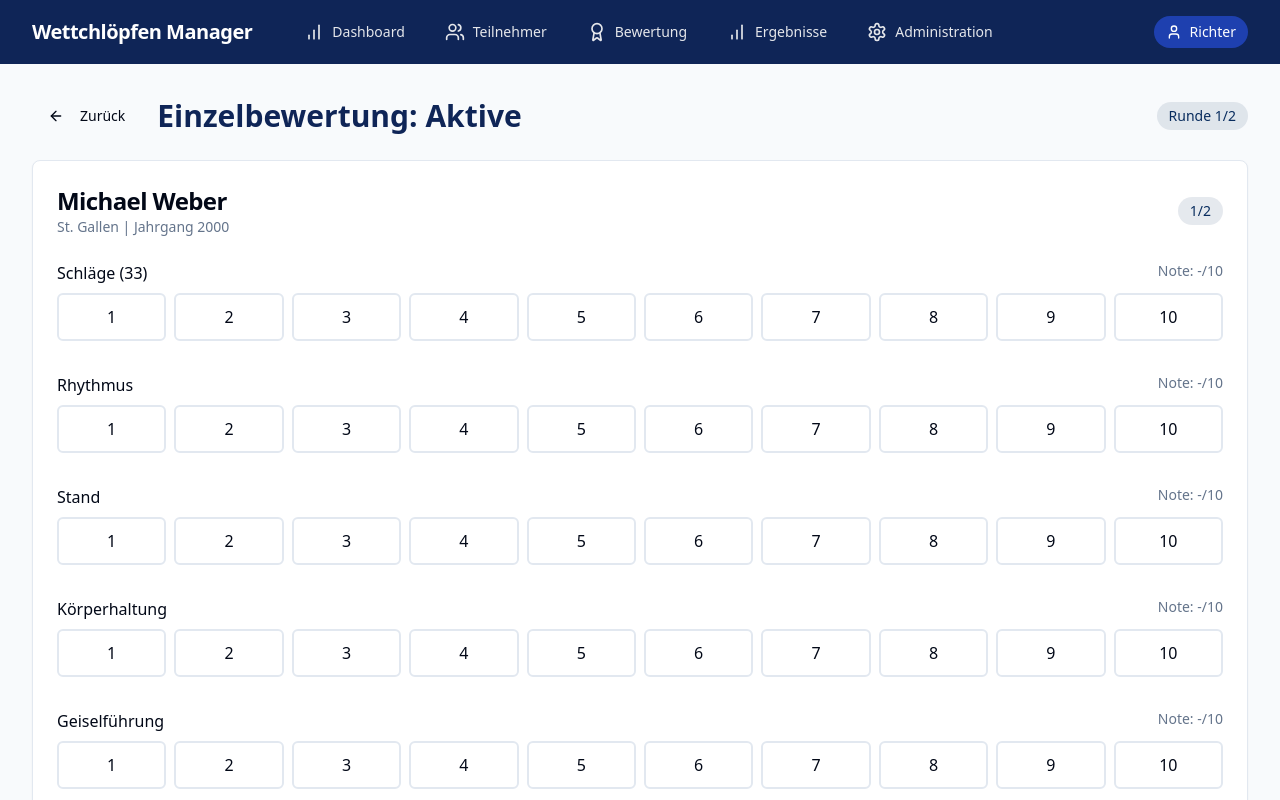
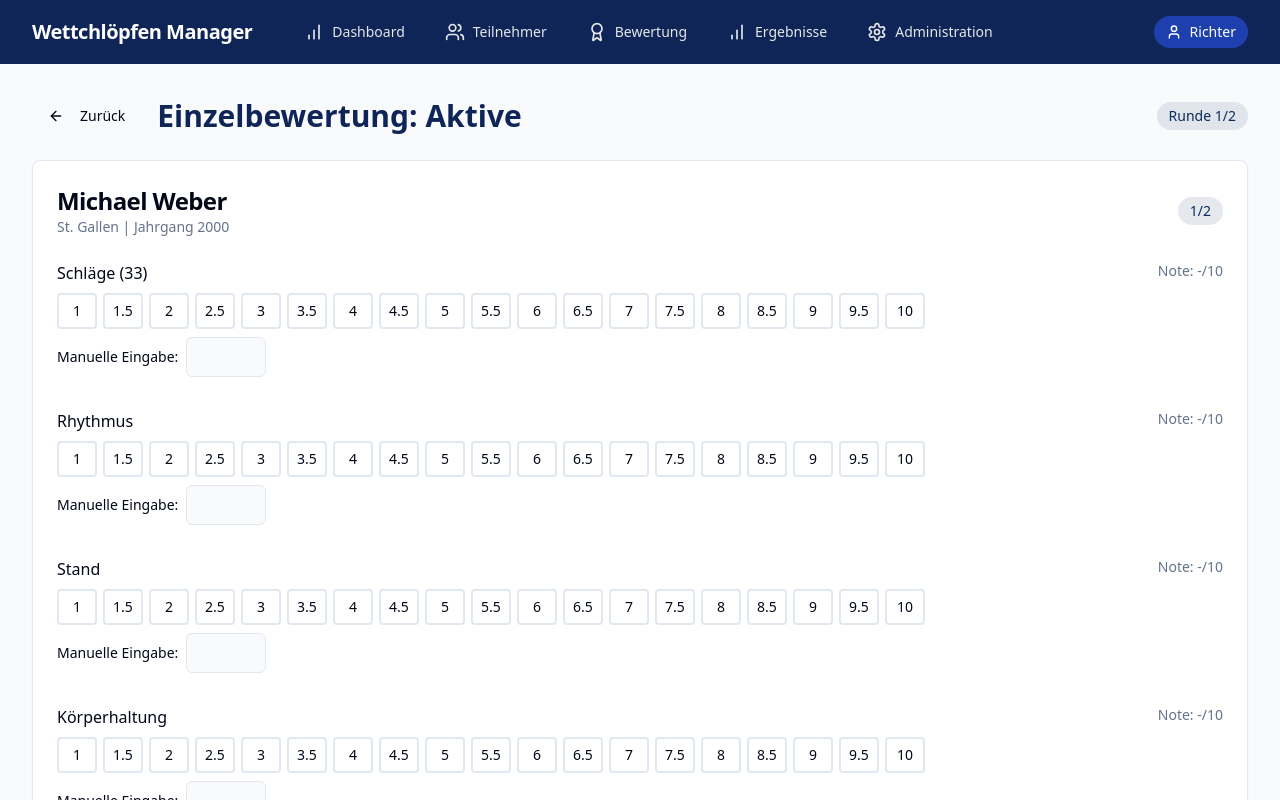
Before and after one commit to TAAVOER4/chlopfen-manager, a React (Vite) app: page /judging/individual/active in a window 1280 px wide. Shown: the top 800 px of the page. Built offline with nearby package versions, Linux system fonts and the light colour scheme.

Commit message:
Fix: Allow decimal scores
Allow scores with one decimal place (e.g., 9.1) in the score input fields.

```diff
--- a/src/pages/Judging/IndividualJudging.tsx
+++ b/src/pages/Judging/IndividualJudging.tsx
@@ -11,6 +11,7 @@ import {
   CardHeader,
   CardTitle,
 } from '@/components/ui/card';
+import { Input } from '@/components/ui/input';
 import { Separator } from '@/components/ui/separator';
 import { useToast } from '@/hooks/use-toast';
 import { mockParticipants } from '../../data/mockData';
@@ -39,10 +40,28 @@ const IndividualJudging = () => {
   const currentParticipant = categoryParticipants[currentIndex];
   const requiredStrikes = getCategoryRequiredStrikes(category as Category);
 
+  const scoreOptions = [
+    1.0, 1.5, 2.0, 2.5, 3.0, 3.5, 4.0, 4.5, 5.0,
+    5.5, 6.0, 6.5, 7.0, 7.5, 8.0, 8.5, 9.0, 9.5, 10.0
+  ];
+
   const handleScoreChange = (field: string, value: number) => {
-    // Ensure score is between 1 and 10
-    const score = Math.max(1, Math.min(10, value));
+    // Ensure score is between 1 and 10 with one decimal place
+    const score = Math.max(1, Math.min(10, Math.round(value * 10) / 10));
     setScores({ ...scores, [field]: score });
+  };
+
+  const handleScoreInput = (field: string, value: string) => {
+    let numValue = parseFloat(value);
+
+    if (isNaN(numValue)) {
+      numValue = 0;
+    } else {
+      // Limit to 1 decimal place and range 1-10
+      numValue = Math.max(1, Math.min(10, Math.round(numValue * 10) / 10));
+    }
+
+    setScores({ ...scores, [field]: numValue });
   };
 
   const handleSave = () => {
@@ -101,6 +120,46 @@ const IndividualJudging = () => {
     );
   }
 
+  const renderScoreInput = (field: string, label: string) => {
+    return (
+      <div className="space-y-2">
+        <div className="flex justify-between">
+          <label className="font-medium">{label}</label>
+          <span className="text-sm text-muted-foreground">Note: {scores[field] || '-'}/10</span>
+        </div>
+
+        <div className="flex flex-wrap gap-1.5 mb-2">
+          {scoreOptions.map((score) => (
+            <button
+              key={`${field}-${score}`}
+              className={`px-2 py-1.5 rounded border-2 flex items-center justify-center transition-all min-w-10 text-sm ${
+                scores[field] === score
+                  ? 'border-primary bg-primary text-primary-foreground'
+                  : 'border-input hover:border-primary'
+              }`}
+              onClick={() => handleScoreChange(field, score)}
+            >
+              {score % 1 === 0 ? score.toFixed(0) : score.toFixed(1)}
+            </button>
+          ))}
+        </div>
+
+        <div className="flex items-center gap-2">
+          <span className="text-sm">Manuelle Eingabe:</span>
+          <Input
+            type="number"
+            min="1"
+            max="10"
+            step="0.1"
+            value={scores[field] || ''}
+            onChange={(e) => handleScoreInput(field, e.target.value)}
+            className="w-20"
+          />
+        </div>
+      </div>
+    );
+  };
+
   return (
     <div className="animate-fade-in">
       <div className="flex items-center justify-between mb-6">
@@ -138,119 +197,19 @@ const IndividualJudging = () => {
         <CardContent>
           <div className="space-y-8">
             {/* Whip Strikes */}
-            <div className="space-y-2">
-              <div className="flex justify-between">
-                <label className="font-medium">Schläge ({requiredStrikes})</label>
-                <span className="text-sm text-muted-foreground">Note: {scores.whipStrikes || '-'}/10</span>
-              </div>
-              <div className="grid grid-cols-10 gap-2">
-                {[1, 2, 3, 4, 5, 6, 7, 8, 9, 10].map((score) => (
-                  <button
-                    key={`whipStrikes-${score}`}
-                    className={`h-12 rounded-md border-2 flex items-center justify-center transition-all ${
-                      scores.whipStrikes === score
-                        ? 'border-primary bg-primary text-primary-foreground'
-                        : 'border-input hover:border-primary'
-                    }`}
-                    onClick={() => handleScoreChange('whipStrikes', score)}
-                  >
-                    {score}
-                  </button>
-                ))}
-              </div>
-            </div>
+            {renderScoreInput('whipStrikes', `Schläge (${requiredStrikes})`)}
 
             {/* Rhythm */}
-            <div className="space-y-2">
-              <div className="flex justify-between">
-                <label className="font-medium">Rhythmus</label>
-                <span className="text-sm text-muted-foreground">Note: {scores.rhythm || '-'}/10</span>
-              </div>
-              <div className="grid grid-cols-10 gap-2">
-                {[1, 2, 3, 4, 5, 6, 7, 8, 9, 10].map((score) => (
-                  <button
-                    key={`rhythm-${score}`}
-                    className={`h-12 rounded-md border-2 flex items-center justify-center transition-all ${
-                      scores.rhythm === score
-                        ? 'border-primary bg-primary text-primary-foreground'
-                        : 'border-input hover:border-primary'
-                    }`}
-                    onClick={() => handleScoreChange('rhythm', score)}
-                  >
-                    {score}
-                  </button>
-                ))}
-              </div>
-            </div>
+            {renderScoreInput('rhythm', 'Rhythmus')}
 
             {/* Stance */}
-            <div className="space-y-2">
-              <div className="flex justify-between">
-                <label className="font-medium">Stand</label>
-                <span className="text-sm text-muted-foreground">Note: {scores.stance || '-'}/10</span>
-              </div>
-              <div className="grid grid-cols-10 gap-2">
-                {[1, 2, 3, 4, 5, 6, 7, 8, 9, 10].map((score) => (
-                  <button
-                    key={`stance-${score}`}
-                    className={`h-12 rounded-md border-2 flex items-center justify-center transition-all ${
-                      scores.stance === score
-                        ? 'border-primary bg-primary text-primary-foreground'
-                        : 'border-input hover:border-primary'
-                    }`}
-                    onClick={() => handleScoreChange('stance', score)}
-                  >
-                    {score}
-                  </button>
-                ))}
-              </div>
-            </div>
+            {renderScoreInput('stance', 'Stand')}
 
             {/* Posture */}
-            <div className="space-y-2">
-              <div className="flex justify-between">
-                <label className="font-medium">Körperhaltung</label>
-                <span className="text-sm text-muted-foreground">Note: {scores.posture || '-'}/10</span>
-              </div>
-              <div className="grid grid-cols-10 gap-2">
-                {[1, 2, 3, 4, 5, 6, 7, 8, 9, 10].map((score) => (
-                  <button
-                    key={`posture-${score}`}
-                    className={`h-12 rounded-md border-2 flex items-center justify-center transition-all ${
-                      scores.posture === score
-                        ? 'border-primary bg-primary text-primary-foreground'
-                        : 'border-input hover:border-primary'
-                    }`}
-                    onClick={() => handleScoreChange('posture', score)}
-                  >
-                    {score}
-                  </button>
-                ))}
-              </div>
-            </div>
+            {renderScoreInput('posture', 'Körperhaltung')}
 
             {/* Whip Control */}
-            <div className="space-y-2">
-              <div className="flex justify-between">
-                <label className="font-medium">Geiselführung</label>
-                <span className="text-sm text-muted-foreground">Note: {scores.whipControl || '-'}/10</span>
-              </div>
-              <div className="grid grid-cols-10 gap-2">
-                {[1, 2, 3, 4, 5, 6, 7, 8, 9, 10].map((score) => (
-                  <button
-                    key={`whipControl-${score}`}
-                    className={`h-12 rounded-md border-2 flex items-center justify-center transition-all ${
-                      scores.whipControl === score
-                        ? 'border-primary bg-primary text-primary-foreground'
-                        : 'border-input hover:border-primary'
-                    }`}
-                    onClick={() => handleScoreChange('whipControl', score)}
-                  >
-                    {score}
-                  </button>
-                ))}
-              </div>
-            </div>
+            {renderScoreInput('whipControl', 'Geiselführung')}
 
             <Separator />
 
@@ -260,7 +219,7 @@ const IndividualJudging = () => {
                 <p className="text-sm text-muted-foreground">Summe aller Kategorien</p>
               </div>
               <div className="text-4xl font-bold">
-                {Object.values(scores).reduce((sum, score) => sum + score, 0)}
+                {Object.values(scores).reduce((sum, score) => sum + score, 0).toFixed(1)}
               </div>
             </div>
           </div>
--- a/src/types/index.ts
+++ b/src/types/index.ts
@@ -17,7 +17,7 @@ export interface IndividualScore {
   participantId: string;
   judgeId: string;
   round: 1 | 2;
-  whipStrikes: number;
+  whipStrikes: number; // Now allows decimal values like 9.1
   rhythm: number;
   stance: number;
   posture: number;
```
